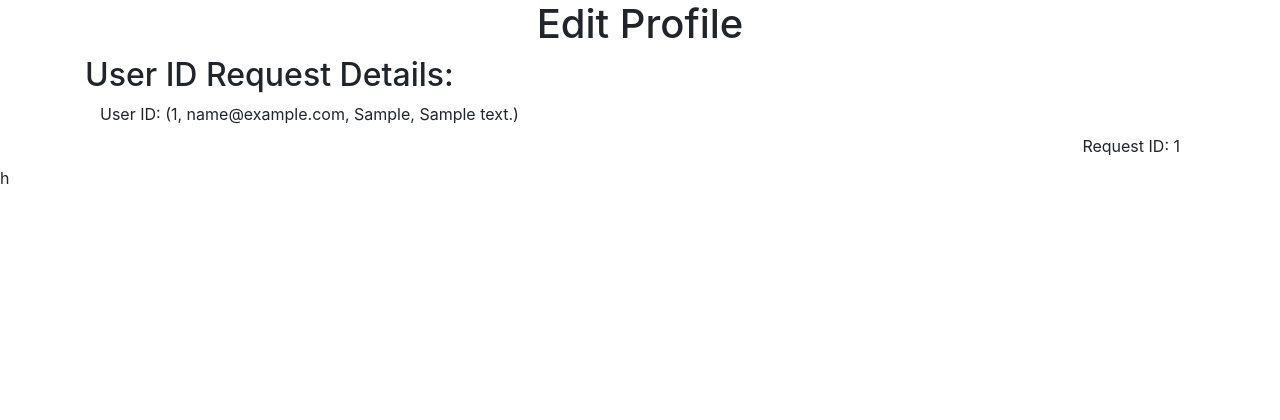
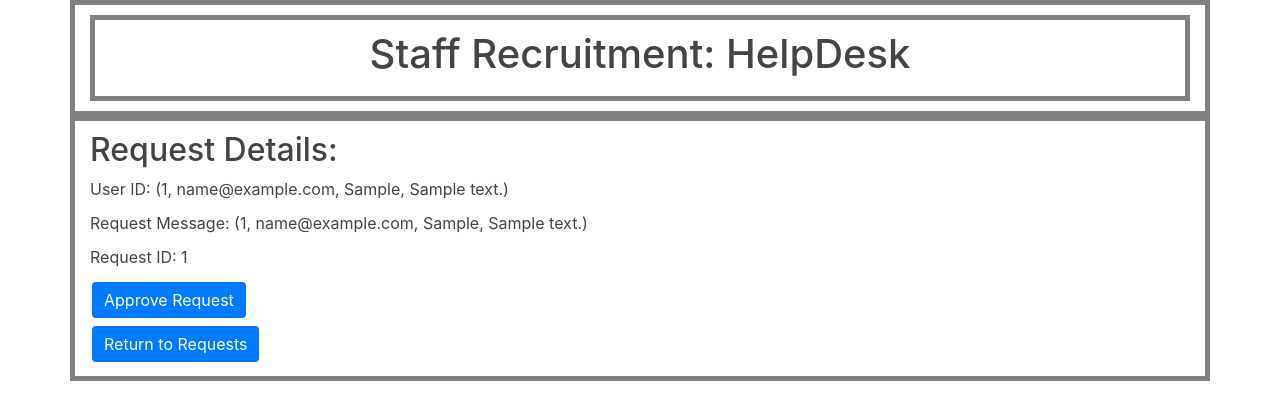
Before and after one commit to squiddycodes/NittanyBusinessWPTGB, a Python web app: template templates/approveAccountCreate.html in a window 1280 px wide. Shown: the top 420 px of the page. Run offline with Jinja, Linux system fonts and the light colour scheme; the template is opened without the code that fills it: most values are stand-ins (such as "Sample title", 1, 10 or a date in 2020); some libraries are stand-ins or nearby versions.

Commit message:
some minor changes

```diff
--- a/registration.py
+++ b/registration.py
@@ -112,7 +112,7 @@ def input():
             elif account_type == 'helpdesk':
                 helpdesk_position = request.form.get('helpPosition')
                 UserIDHelpDesk = 'u0fvl3dj@nittybiz.com'
-                NewIDRequest = "Please create my helpdesk staff account - position:" + helpdesk_position
+                NewIDRequest = "Please create my helpdesk staff account - position: " + helpdesk_position
                 new_id = random.randint(1, 600)
                 unique = False
 
--- a/templates/approveAccountCreate.html
+++ b/templates/approveAccountCreate.html
@@ -7,30 +7,64 @@
           integrity="sha384-Vkoo8x4CGsO3+Hhxv8T/Q5PaXtkKtu6ug5TOeNV6gBiFeWPGFN9MuhOf23Q9Ifjh" crossorigin="anonymous">
     <title>{{ email }}'s Profile - Nittany Business</title>
     <style>
-        .button {
-            color: gray;
-            text-align: center;
-            border: none;
-            display: inline-block;
-        }
-    </style>
+    .btn {
+        color: white;
+	text-align: center;
+        border: none;
+	display: inline-block;
+        margin: 4px 2px;
+    }
+
+    #dropdown {
+        width: 200px;
+    }
+
+    div {
+        padding: 10px;
+        border: 5px solid gray;
+        margin: 0;
+    }
+
+    body {
+        color:#444;line-height:1.6
+    }
+    </style><!-- Changing button style-->
 </head>
 <body>
 
 <div align="center" class="container-sm">
     <div>
-        <h1>Edit Profile</h1>
+        <h1>Staff Recruitment: HelpDesk</h1>
     </div>
 </div>
 
 <div class="container-sm">
-    <h2>User ID Request Details:</h2>
-    <div class="col text-left">
-        <label for="serID">User ID: {{ UserRequests[0] }}</label>
-    </div>
-    <div class="col text-right">
-        <label for="RequestID">Request ID: {{ request_id }}</label>
-    </div>
+    <h2>Request Details:</h2>
+
+    <label for="userID" class="d-block mb-2 fs-5">
+        User ID: {{ UserRequests[0] }}
+    </label>
+    <label for="requestMsg" class="d-block mb-2 fs-5">
+        Request Message: {{ UserRequests[2] }}
+    </label>
+    <label for="requestID" class="d-block mb-2 fs-5">
+        Request ID: {{ request_id }}
+    </label>
+
+    <form action="/ApproveAccount" method="POST">
+        <input type = "hidden" name = "email" value = "{{ email }}">
+        <input type = "hidden" name = "userID" value = "{{ UserRequests[0] }}">
+        <input type = "hidden" name = "requestID" value = "{{ request_id }}">
+        <input type = "hidden" name = "requestMsg" value = "{{ UserRequests[2] }}">
+        <button type="submit" class="btn btn-primary">Approve Request</button>
+    </form>
+
+    <form action="/ReturntoRequests" method="POST">
+        <input type = "hidden" name = "email" value = "{{ email }}">
+        <button type="submit" class="btn btn-primary">Return to Requests</button>
+    </form>
+
+
 </div>
 </body>
-</html>h
+</html>
--- a/templates/reviewrequests.html
+++ b/templates/reviewrequests.html
@@ -34,7 +34,7 @@
             <input type = "hidden" name = "email" value = "{{ email }}">
             <button type="submit" class="btn btn-primary">Return to HomePage</button>
         </form>
-        <h2>Non-User Requests:</h2>
+        <h2>Site Maintenance Requests:</h2>
         <table class="table table-dark">
           <thead>
             <tr>
@@ -57,7 +57,7 @@
             {% endfor %}
           </tbody>
         </table>
-    <h2>User ID Requests</h2>
+    <h2>Staff Recruitment Requests</h2>
     <table class="table table-dark">
           <thead>
             <tr>
```
Also changed, not shown: products.py (+54 -4 lines), database.db.
